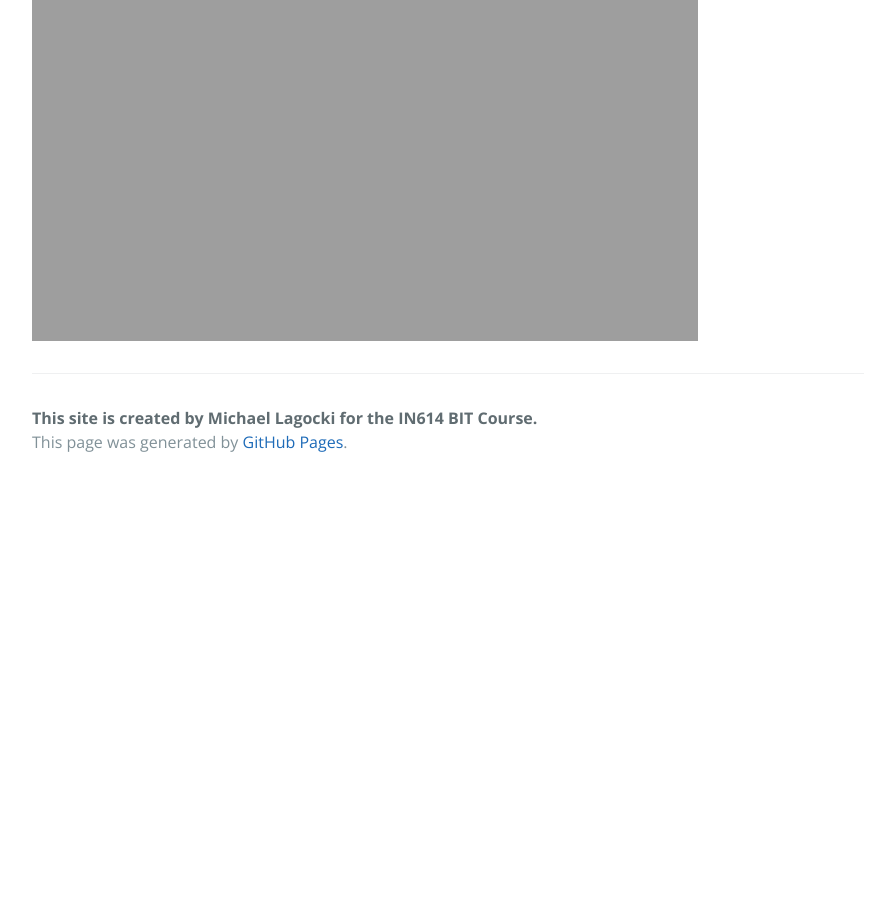
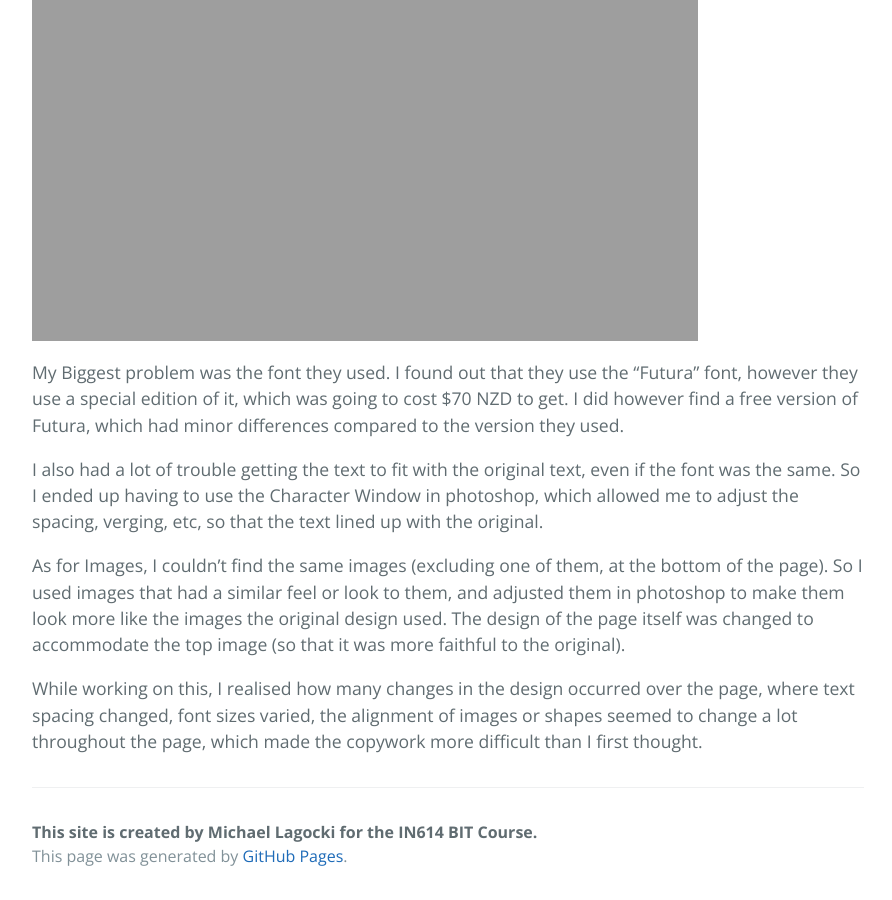
Before and after one commit to kammorne/kammorne.github.io, a Jekyll site: the page built from _posts/2018-08-20-Lab-6-Copywork.md, in a window 1280 px wide and 900 px high, scrolled down 800 px. Shown: the whole window, without its empty margins (192-1084 px from the left). Built offline with Jekyll 4.4.1, drawn with Linux system fonts in a browser that asks for light colours; before the commit the page ends 1286 px from its top, so only the background shows below that.

Commit message:
Update 2018-08-20-Lab-6-Copywork.md

```diff
--- a/_posts/2018-08-20-Lab-6-Copywork.md
+++ b/_posts/2018-08-20-Lab-6-Copywork.md
@@ -10,3 +10,11 @@ tags: classwork jekyll
 [Original on Dribble](https://dribbble.com/shots/4793767-Nasa-Landing-Page)
 
 ![Copywork](https://kammorne.github.io/img/classwork/L6Copywork.jpg)
+
+My Biggest problem was the font they used. I found out that they use the "Futura" font, however they use a special edition of it, which was going to cost $70 NZD to get. I did however find a free version of Futura, which had minor differences compared to the version they used.
+
+I also had a lot of trouble getting the text to fit with the original text, even if the font was the same. So I ended up having to use the Character Window in photoshop, which allowed me to adjust the spacing, verging, etc, so that the text lined up with the original.
+
+As for Images, I couldn't find the same images (excluding one of them, at the bottom of the page). So I used images that had a similar feel or look to them, and adjusted them in photoshop to make them look more like the images the original design used. The design of the page itself was changed to accommodate the top image (so that it was more faithful to the original).
+
+While working on this, I realised how many changes in the design occurred over the page, where text spacing changed, font sizes varied, the alignment of images or shapes seemed to change a lot throughout the page, which made the copywork more difficult than I first thought.
```
